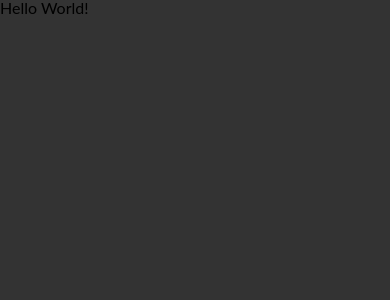
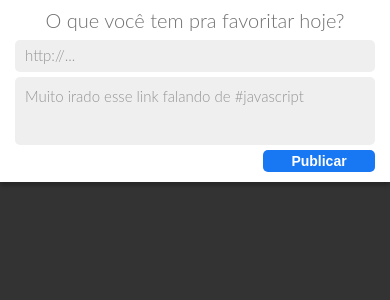
Before and after one commit to okitauehara/linkr, a JavaScript app: page / in a window 390 px wide. Shown: the top 300 px of the page. Built offline with nearby package versions, Linux system fonts and the light colour scheme.

Commit message:
Layout base do container publicar-post desktop/mobile concluído

```diff
--- a/src/App.css
+++ b/src/App.css
@@ -52,6 +52,6 @@ table {
 @import url('https://fonts.googleapis.com/css2?family=Lato:wght@300;400;700&family=Oswald:wght@700&family=Passion+One:wght@700&display=swap');
 
 body {
-  background-color: #333333;
-  font-family: 'Lato', sans-serif;
+	background-color: #333333;
+	font-family: 'Lato', sans-serif;
 }
--- a/src/App.js
+++ b/src/App.js
@@ -1,13 +1,13 @@
 import './App.css';
 import { BrowserRouter, Route, Switch } from 'react-router-dom';
-
+import PublishPost from './components/pages/posts/PublishPost';
 
 export default function App() {
 	return (
 		<BrowserRouter>
 			<Switch>
 				<Route>
-					<h1>Hello World!</h1>
+					<PublishPost />
 				</Route>
 			</Switch>
 		</BrowserRouter>
--- /dev/null
+++ b/src/components/pages/posts/PublishPost.js
@@ -0,0 +1,140 @@
+import styled from "styled-components";
+import Profile from "../../../assets/hidethepainharold.jpg";
+
+export default function PublishPost() {
+    return (
+        <Container>
+            <ProfileImg src={Profile}></ProfileImg>
+            <PublishForm>
+                <Title>O que você tem pra favoritar hoje?</Title>
+                <Input type='url' placeholder='http://...'></Input>
+                <TextArea placeholder='Muito irado esse link falando de #javascript'></TextArea>
+                <Submit>Publicar</Submit>
+            </PublishForm>
+        </Container>
+    );
+}
+
+const Container = styled.section`
+    width: 575px;
+    height: 173px;
+    background-color: #ffffff;
+    box-shadow: 0px 4px 4px rgba(0, 0, 0, 0.25);
+    border-radius: 16px;
+    display: flex;
+    justify-content: flex-start;
+    align-items: flex-start;
+    padding: 18px;
+
+    @media (max-width: 620px) {
+        width: 100%;
+        height: auto;
+        border-radius: 0px;
+        padding: 0px;
+        justify-content: center;
+    }
+`;
+
+const ProfileImg = styled.img`
+    width: 50px;
+    height: 50px;
+    border-radius: 26.5px;
+    margin-right: 18px;
+
+    @media (max-width: 620px) {
+        display: none;
+    }
+`;
+
+const PublishForm = styled.form`
+    display: flex;
+    flex-direction: column;
+`;
+
+const Title = styled.h1`
+    font-size: 20px;
+    font-weight: 300;
+    color: #707070;
+    margin-bottom: 10px;
+
+    @media (max-width: 620px) {
+        width: 100vw;
+        text-align: center;
+        margin-top: 10px;
+    }
+`;
+
+const Input = styled.input`
+    width: 493px;
+    height: 30px;
+    font-family: 'Lato', sans-serif;
+    background-color: #efefef;
+    border: none;
+    border-radius: 5px;
+    outline: none;
+    margin-bottom: 5px;
+    padding-left: 10px;
+    display: flex;
+
+    &::placeholder {
+        font-family: 'Lato', sans-serif;
+        font-size: 15px;
+        font-weight: 300;
+        color: #949494;
+    }
+
+    @media (max-width: 620px) {
+        width: auto;
+        margin: 0px 15px 5px 15px;
+    }
+`;
+
+const TextArea = styled.textarea`
+    width: 493px;
+    height: 56px;
+    font-family: 'Lato', sans-serif;
+    background-color: #efefef;
+    border: none;
+    border-radius: 5px;
+    outline: none;
+    margin-bottom: 5px;
+    padding-left: 10px;
+    padding-top: 10px;
+    display: flex;
+    resize: none;
+
+    &::placeholder {
+        font-family: 'Lato', sans-serif;
+        font-size: 15px;
+        font-weight: 300;
+        color: #949494;
+    }
+
+    @media (max-width: 620px) {
+        width: auto;
+        margin: 0px 15px 5px 15px;
+    }
+`;
+
+const Submit = styled.button`
+    width: 112px;
+    height: 31px;
+    background-color: #1877f2;
+    border: none;
+    border-radius: 5px;
+    align-self: flex-end;
+    font-size: 14px;
+    font-weight: 700;
+    color: #ffffff;
+
+    &:hover {
+        cursor: pointer;
+        filter: brightness(1.1);
+    }
+
+    @media (max-width: 620px) {
+        height: 22px;
+        margin-bottom: 10px;
+        margin-right: 15px;
+    }
+`;
```
Also changed, not shown: src/assets/hidethepainharold.jpg (added).
